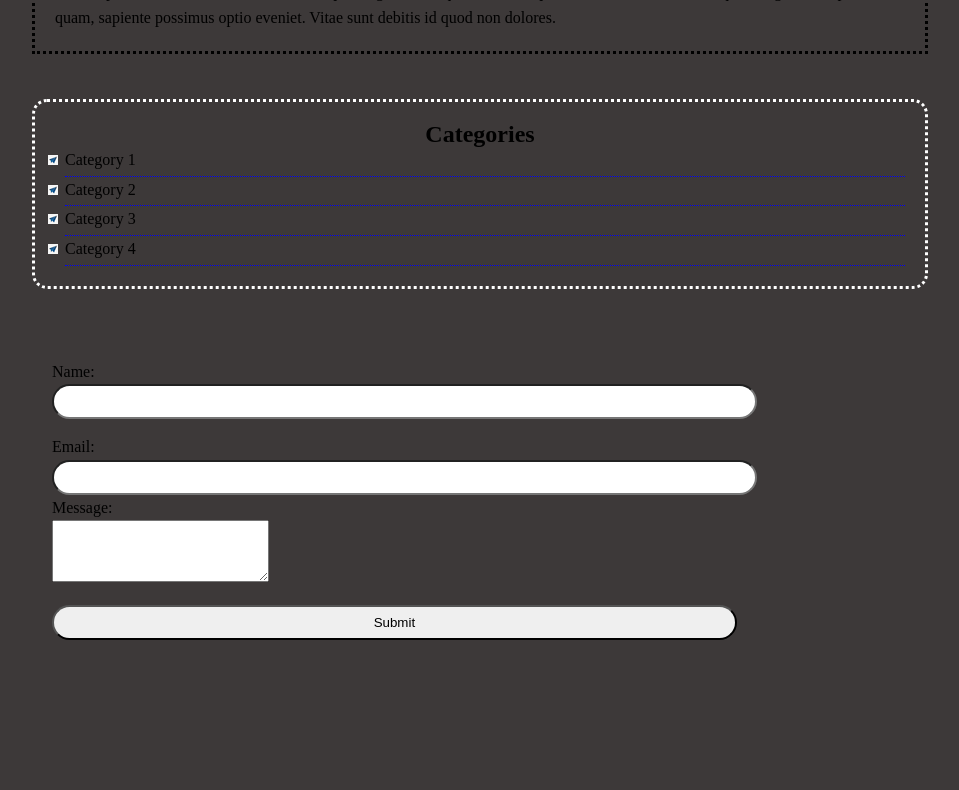
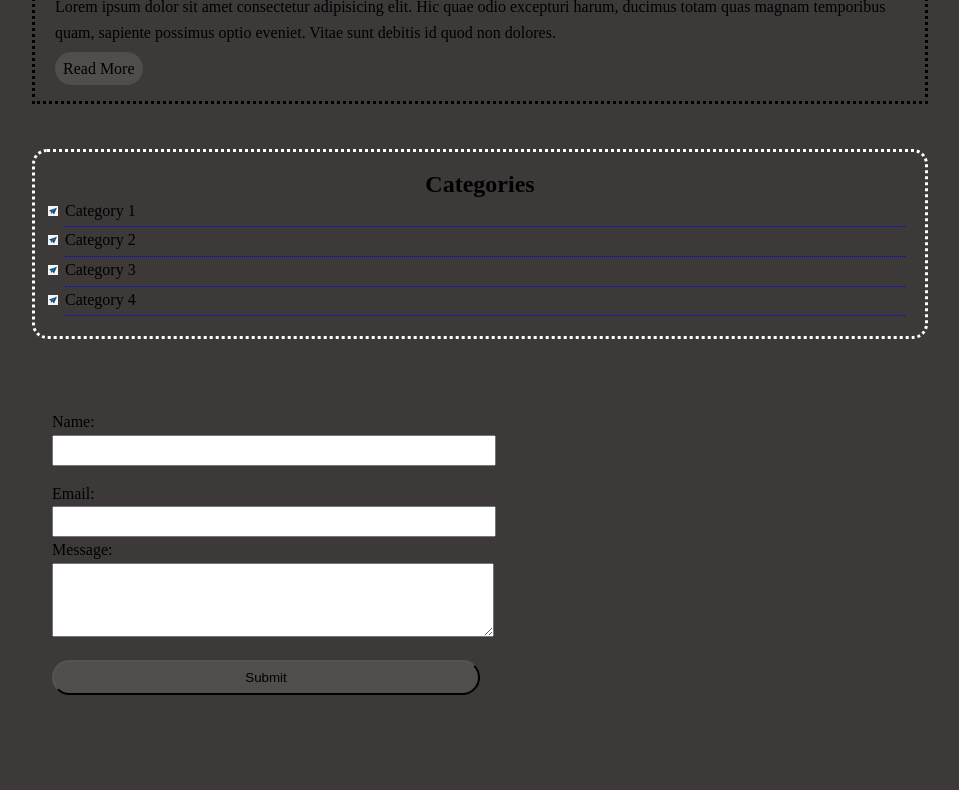
Before and after one commit to Shlankof/CSS-Cheatsheet, a plain HTML site: page index.html in a window 1280 px wide. Shown: the part 301-1091 px from the top of the page, without its empty margins (160-1119 px from the left). Drawn offline with Linux system fonts and the light colour scheme.

Commit message:
Edited the form section and added a link button

```diff
--- a/CSS/style.css
+++ b/CSS/style.css
@@ -21,6 +21,15 @@ a:hover{
   width: 70%;
   margin: auto;
 }
+.button {
+    padding: 8px;
+    width: 50%;
+    border-radius: 18px;
+    background-color: rgb(80, 78, 74);
+}
+.button:hover{
+    background-color: royalblue;
+}
 .box-1 {
   background-color: rgb(76, 73, 80);
   color: white;
@@ -41,6 +50,10 @@ a:hover{
   border: 3px dotted;
   padding: 20px;
   margin-bottom: 45px;
+}
+.box-2 p{
+    padding-bottom: 10px;
+    padding-top: 15px;
 }
 .categories{
     border: 3px white dotted;
@@ -70,8 +83,8 @@ text-align: center;
     .MyForm label{
         display: block;
     }
-    .MyForm input{
-        padding: 8px;
-        width: 80%;
-        border-radius: 18px;
+
+    .MyForm input[type="text"], .MyForm textarea{
+        padding: 6px;
+        width: 50%;
     }
--- a/index.html
+++ b/index.html
@@ -24,6 +24,7 @@
           excepturi harum, ducimus totam quas magnam temporibus quam, sapiente
           possimus optio eveniet. Vitae sunt debitis id quod non dolores.
         </p>
+        <a class="button" href="">Read More</a>
       </div>
       <div class="categories">
         <h2>Categories</h2>
```
